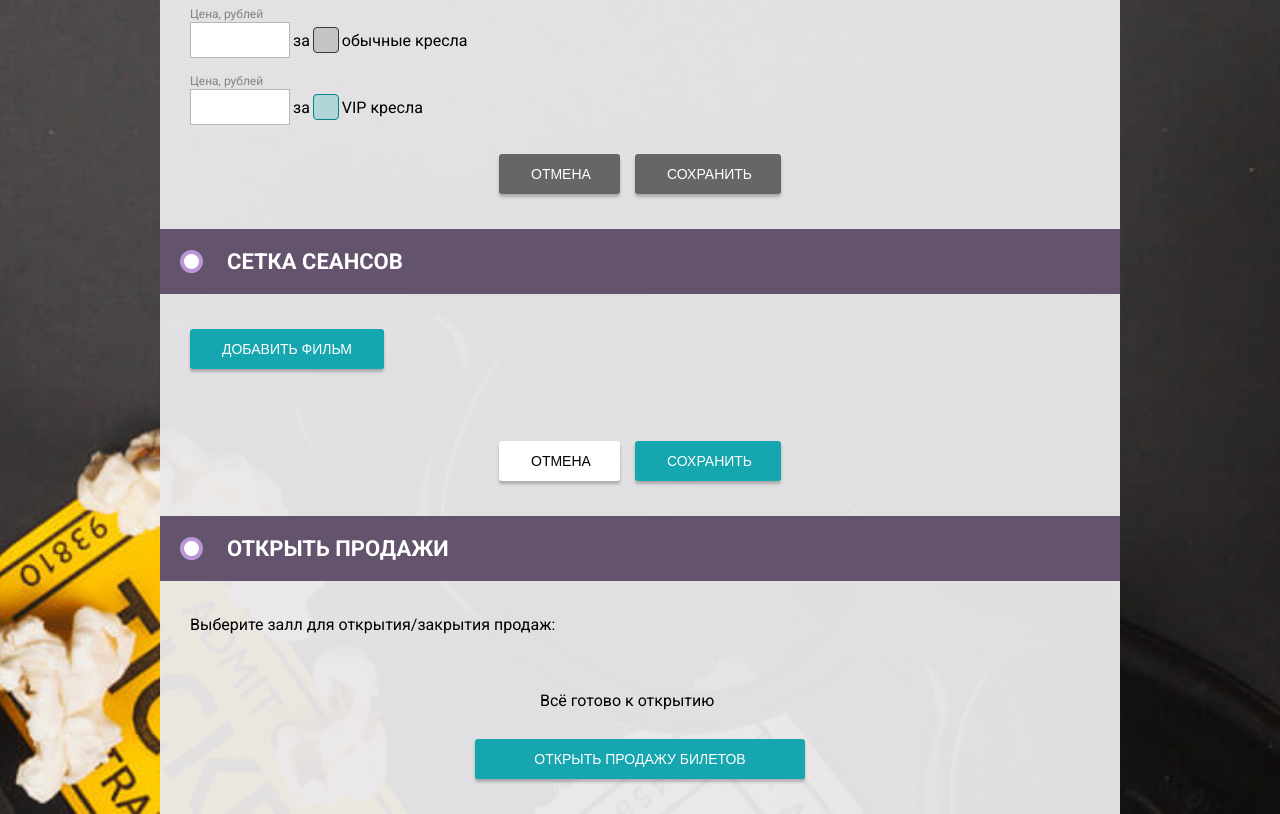
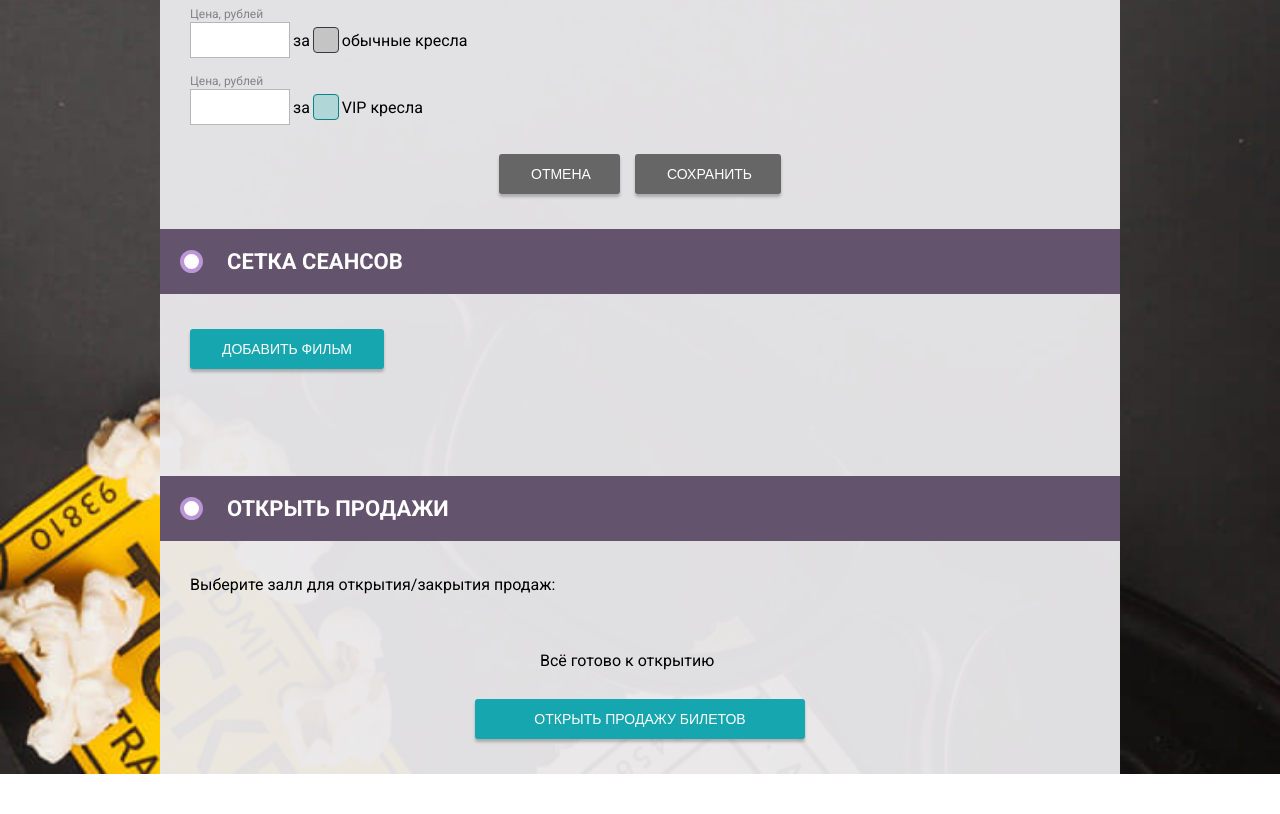
Before and after one commit to Melenaxy/shfe-diplom, a website with bundled scripts: page admin.html in a window 1280 px wide. Shown: the part 1497-2311 px from the top of the page. After the commit the page ends 2271 px from the top, so only its background shows below. Built offline with nearby package versions, Linux system fonts and the light colour scheme; no server answers.

Commit message:
Скрыты кнопки в сетке сеансов, добавлен Readme

```diff
--- a/admin.html
+++ b/admin.html
@@ -132,10 +132,10 @@
 
                 <ul class="seances-timeline-list" id="seancesHallsList"></ul>
 
-                <div class="config-btn-wrapper">
+                <!-- <div class="config-btn-wrapper">
                     <button type="button" class="config-btn cancel" id="cancelFilmsConfig">Отмена</button>
                     <button type="button" class="config-btn save" id="saveFilmsConfig">Сохранить</button>
-                </div>
+                </div> -->
             </div>
         </section>
 
```
Also changed, not shown: README.md.
